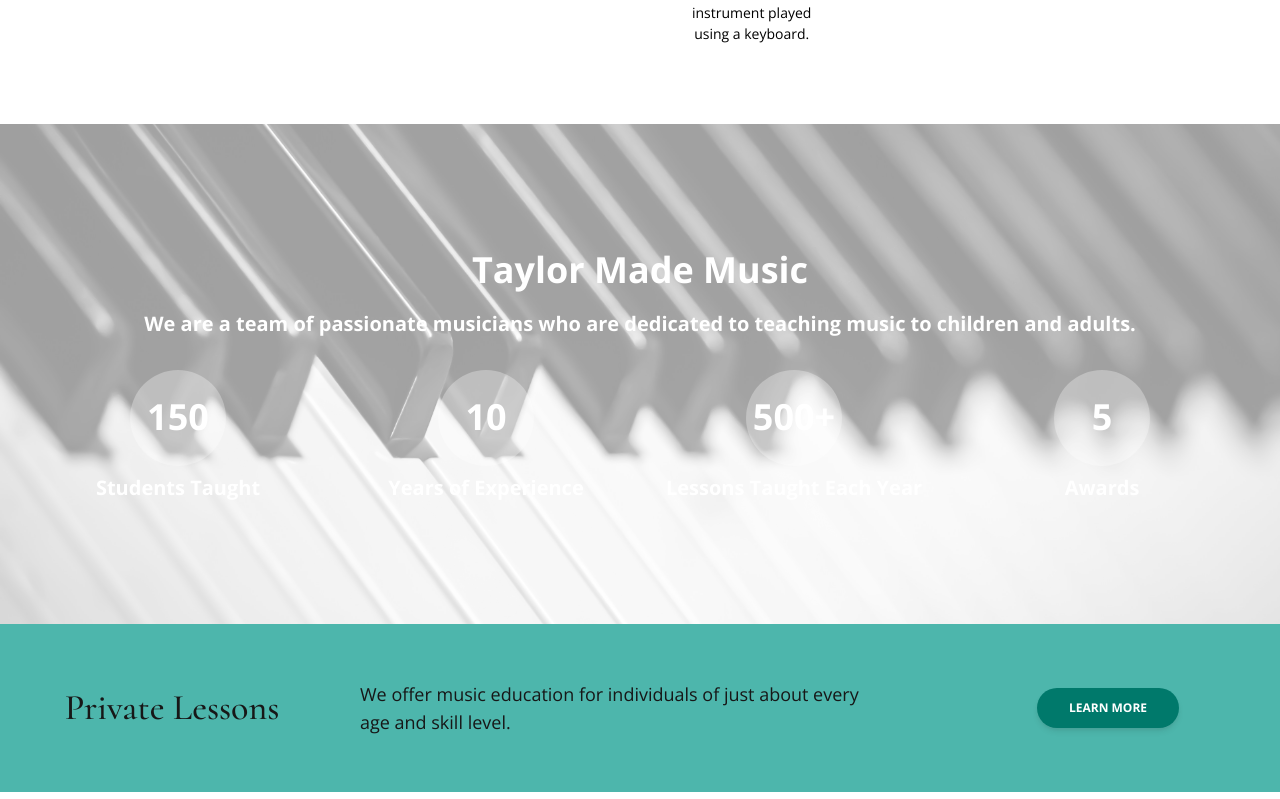
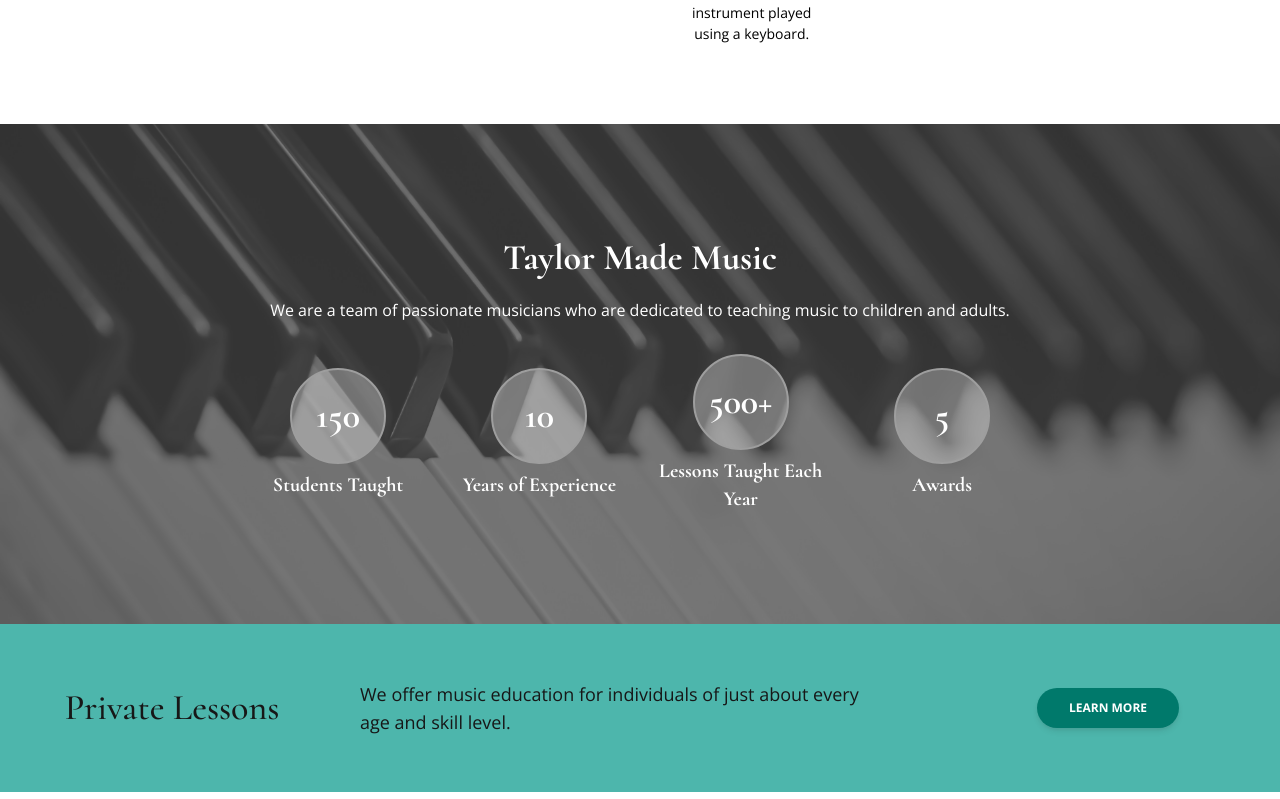
Before and after one commit to cecitorres/taylor-made-music, a Next.js app: page / in a window 1280 px wide. Shown: the part 2761-3560 px from the top of the page. Built offline with nearby package versions, Linux system fonts and the light colour scheme.

Commit message:
style: Stats component completed

```diff
--- a/src/components/Stats.jsx
+++ b/src/components/Stats.jsx
@@ -1,40 +1,46 @@
 import React from 'react'
 import { Typography } from "@material-tailwind/react";
+
 function Stats() {
     return (
-        <section className="relative flex flex-col items-center justify-center w-full py-10 text-white h-[500px]">
-            {/* Background div with opacity */}
-            <div className="absolute inset-0 bg-[url('/background-2.jpg')] bg-center bg-cover opacity-40 z-0"></div>
+        <section className="relative flex flex-col items-center justify-center w-full py-10 text-white md:h-[500px]">
+            {/* Background Image */}
+            <div className="absolute inset-0 bg-[url('/background-2.jpg')] bg-center bg-[length:1300px] md:bg-cover bg-no-repeat">
+                {/* Overlay */}
+                <div className="absolute inset-0 bg-gray-800 opacity-70"></div>
+            </div>
 
-            {/* Content div with z-index to appear above background */}
-            <div className="relative z-10 flex flex-col items-center justify-center w-full h-full">
-                <Typography variant="h2" className="text-center">Taylor Made Music</Typography>
-                <Typography variant="h5" className="px-4 my-4 text-center">We are a team of passionate musicians who are dedicated to teaching music to children and adults.</Typography>
+            {/* Content */}
+            <div className="relative z-10 flex flex-col items-center justify-center w-full h-full md:w-8/12">
+                <Typography variant="h2" className="font-serif text-center">Taylor Made Music</Typography>
+                <Typography variant="h5" className="px-4 my-4 font-normal text-center text-md">
+                    We are a team of passionate musicians who are dedicated to teaching music to children and adults.
+                </Typography>
 
-                <div className="grid w-full grid-cols-2 gap-4 px-8 mt-4 lg:grid-cols-4">
+                <div className="grid w-full grid-cols-2 gap-4 px-8 mt-4 md:grid-cols-4">
                     <div className="flex flex-col items-center justify-center">
-                        <div className="flex items-center justify-center w-24 h-24 mb-2 rounded-full bg-white/30">
-                            <Typography variant="h2">150</Typography>
+                        <div className="flex items-center justify-center w-24 h-24 mb-2 border-2 border-gray-500 rounded-full bg-white/30">
+                            <Typography variant="h2" className="font-serif">150</Typography>
                         </div>
-                        <Typography variant="h5" className="text-center">Students Taught</Typography>
+                        <Typography variant="h5" className="font-serif text-center min-h-[3rem] md:min-h-max">Students Taught</Typography>
                     </div>
                     <div className="flex flex-col items-center justify-center">
-                        <div className="flex items-center justify-center w-24 h-24 mb-2 rounded-full bg-white/30">
-                            <Typography variant="h2">10</Typography>
+                        <div className="flex items-center justify-center w-24 h-24 mb-2 border-2 border-gray-500 rounded-full bg-white/30">
+                            <Typography variant="h2" className="font-serif">10</Typography>
                         </div>
-                        <Typography variant="h5" className="text-center">Years of Experience</Typography>
+                        <Typography variant="h5" className="font-serif text-center min-h-[3rem] md:min-h-max">Years of Experience</Typography>
                     </div>
                     <div className="flex flex-col items-center justify-center">
-                        <div className="flex items-center justify-center w-24 h-24 mb-2 rounded-full bg-white/30">
-                            <Typography variant="h2">500+</Typography>
+                        <div className="flex items-center justify-center w-24 h-24 mb-2 border-2 border-gray-500 rounded-full bg-white/30">
+                            <Typography variant="h2" className="font-serif">500+</Typography>
                         </div>
-                        <Typography variant="h5" className="text-center">Lessons Taught Each Year</Typography>
+                        <Typography variant="h5" className="font-serif text-center min-h-[3rem] md:min-h-max">Lessons Taught Each Year</Typography>
                     </div>
                     <div className="flex flex-col items-center justify-center">
-                        <div className="flex items-center justify-center w-24 h-24 mb-2 rounded-full bg-white/30">
-                            <Typography variant="h2">5</Typography>
+                        <div className="flex items-center justify-center w-24 h-24 mb-2 border-2 border-gray-500 rounded-full bg-white/30">
+                            <Typography variant="h2" className="font-serif">5</Typography>
                         </div>
-                        <Typography variant="h5" className="text-center">Awards</Typography>
+                        <Typography variant="h5" className="font-serif text-center min-h-[3rem] md:min-h-max">Awards</Typography>
                     </div>
                 </div>
             </div>
```
